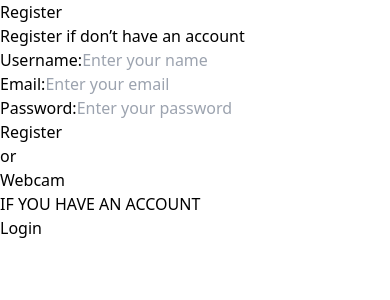
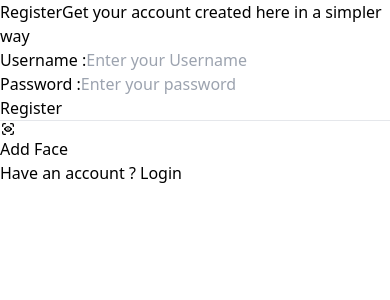
Before and after one commit to ashwithaa-l/BloomCare, a React (Vite) app in the folder frontend/: page /register in a window 390 px wide. Shown: the top 300 px of the page. Built offline with nearby package versions, Linux system fonts and the light colour scheme.

Commit message:
Fixed register ui and added responsiveness

```diff
--- a/frontend/src/components/Esanjeevini.jsx
+++ b/frontend/src/components/Esanjeevini.jsx
@@ -4,7 +4,7 @@ const Esanjeevini = () => {
   return (
     <div
       className="relative min-h-screen bg-cover bg-center"
-      style={{ backgroundImage: 'url(/esanjeev.jpg)' }} // Assuming the image is directly in the public folder
+      style={{ backgroundImage: 'url(/esanjeev.jpg)' }}
     >
       <div className="absolute bottom-16 left-1/2 transform -translate-x-1/2">
         <button className="bg-blue-500 text-white px-8 py-4 rounded-lg shadow-md text-xl hover:bg-blue-600">
--- a/frontend/src/components/Login.jsx
+++ b/frontend/src/components/Login.jsx
@@ -19,7 +19,6 @@ function Login() {
     try {
       const res = await axios.post(`${import.meta.env.VITE_BASE_URL}patient/login`, {
         username,
-        email,
         password
       });
 
@@ -27,7 +26,7 @@ function Login() {
         console.log(res.data);
         document.cookie = `token=${res.data.message.token}`
         toast.success('Login Successful');
-        navigate('/Home');
+        navigate('/esanjeevini');
       } else {
         toast.error('Login Failed');
       }
@@ -74,8 +73,8 @@ function Login() {
                   <div className='flex flex-col items-center justify-center gap-y-[1rem] mt-[1rem]'>
                         <TbScanEye className='text-6xl text-blue-900'></TbScanEye>
                         <span className='text-blue-900'>Scan Face</span>
-                  </div>
-                  <span className='mt-3'>Dont have an account ? <span className='text-blue-900 cursor-pointer' onClick={()=>handleRegisterClick()}>Register</span></span>
+                  </div>                  <span className='mt-2'>Dont have an account ? <span className='  cursor-pointer text-blue-900' onClick={()=>handleRegisterClick()}>Register</span></span>
+
               </div>
            </div>
         </div>
--- a/frontend/src/components/Register.jsx
+++ b/frontend/src/components/Register.jsx
@@ -3,27 +3,26 @@ import {useState} from 'react';
 import { useNavigate } from 'react-router-dom';
 import axios from 'axios';
 import toast, { Toaster } from 'react-hot-toast';
+import { TbScanEye } from 'react-icons/tb';
 function Register() {
   const [username,setUsername]=useState('');
-  const [email,setEmail]=useState('');
   const [password,setPassword]=useState('');
 const navigate=useNavigate();
 const handleSignup = async () => {
-  if (!username || !password ||!email) {
+  if (!username || !password ) {
       return toast.error('Please fill in all fields');
   }
   try {
       const res = await axios.post(`${import.meta.env.VITE_BASE_URL}patient/signup`, {
           username,
           password,
-          email
       });
 
       if (res.status === 201) {
           console.log(res.data);
           document.cookie = `token=${res.data.message.token}`;
           toast.success('Registered Successful');
-          navigate('/Home');
+          navigate('/esanjeevini');
       } else {
           toast.error('Signup Failed');
       }
@@ -32,34 +31,48 @@ const handleSignup = async () => {
       console.error(err.message);
   }
 };
+
 const handleRegisterClick=()=>{
     navigate('/Login')
 }
 
   return (
     <>
-    <div className='bg-[url("register.png")] h-screen bg-cover'>
-      <div className='pt-[10rem]'>
-        <p className='font-bold text-8xl ml-[55rem] mb-[3rem]'>Register</p>
-        <p className='font-semibold text-3xl ml-[52rem]'>Register if don’t have an account </p>
-        </div>
-        <form className='flex flex-col mt-[10rem] ml-[40rem]'>
-           <div className='mb-[4rem]'>
-            <label className='text-5xl mr-[2rem] font-semibold'>Username:</label>
-           <input onChange={(e)=>setUsername(e.target.value)} type='text' placeholder='Enter your name' className=' shadow-lg py-[1rem] text-3xl w-[33.5rem] rounded-[0.5rem]'></input></div>
-            <div>
-            <label className='text-5xl mr-[8rem] font-semibold '>Email:</label>
-            <input onChange={(e) => setEmail(e.target.value)} type='email' placeholder='Enter your email' className=' shadow-lg py-[1rem] text-3xl mb-[4rem] w-[33.5rem] rounded-[0.5rem]'></input></div>
-            <div>
-            <label className='text-5xl font-semibold mr-[3rem]'>Password:</label>
-            <input onChange={(e) => setPassword(e.target.value)} type='password' placeholder='Enter your password' className=' shadow-lg py-[1rem] text-3xl mb-[6rem] w-[33.5rem] rounded-[0.5rem]'></input></div>
-        </form>
-        <button onClick={(e)=>handleSignup()} className='text-3xl font-bold border border-black px-[3rem] py-[1rem] bg-black rounded-[3rem] ml-[55rem] text-white mb-[5rem]'>Register</button>
-        <p className=' mb-[3rem] ml-[59rem] text-3xl font-semibold'>or</p>
-       <div className='ml-[56rem] mb-[4rem]'><button className='text-blue border border-gray-500 rounded-[4rem] p-[0.5rem] text-4xl text-blue-300 bg-white'>Webcam</button></div>
-       <div className='flex flex-row gap-[3rem] ml-[40rem]'>
-        <p className='mt-[1rem] text-3xl font-semibold'>IF YOU HAVE AN ACCOUNT</p>
-        <button onClick={handleRegisterClick} className='border border-black px-[3rem] py-[1rem] rounded-[3rem] bg-black text-white text-3xl'>Login</button>
+    <div className='bg-[url("register.png")] h-[100vh] bg-cover font-bold'>
+    <div className='h-[100vh]  lg:w-[59%] w-full'>
+           <div className='flex items-center justify-center h-full'>
+              <div className='w-[38rem] h-[44rem] flex flex-col items-center text-center'>
+                  <span className='text-[4rem] mb-1'>Register</span>
+                  <span className='text-blue-900'>Get your account created here in a simpler way</span>
+                  <div className='flex flex-col mt-[4rem]'>
+                  <div className='flex gap-x-[2rem] items-center justify-center'>
+                      <span className='text-3xl text-blue-900 font-bold'>Username  :</span>
+                      <input
+                        type='text'
+                        placeholder='Enter your Username'
+                        className='p-[1rem] rounded-xl'
+                        value={username}
+                        onChange={(e) => setUsername(e.target.value)}/>
+                  </div>
+                  <div className='flex mt-[4rem] p-[1rem] gap-x-[2rem] items-center justify-center'>
+                      <span className='text-3xl text-blue-900 font-bold'>Password  :</span>
+                      <input
+                        type='password'
+                        placeholder='Enter your password'
+                        className='p-[1rem] rounded-xl'
+                        value={password}
+                        onChange={(e) => setPassword(e.target.value)}/>
+                  </div>
+                  </div>
+                  <button type='submit' onClick={handleSignup} className='text-3xl font-bold border border-black px-[3rem] py-[1rem] bg-black rounded-[3rem] text-white mt-[4rem]'>Register</button>
+                  <hr className='h-[0.2rem]  w-[70%] mt-[2rem]'></hr>
+                  <div className='flex flex-col items-center justify-center gap-y-[1rem] mt-[1rem]'>
+                        <TbScanEye className='text-6xl text-blue-900'></TbScanEye>
+                        <span className='text-blue-900'>Add Face</span>
+                  </div>
+                  <span className='mt-4'>Have an account ? <span className='text-blue-800  cursor-pointer ' onClick={()=>handleRegisterClick()}>Login</span></span>
+              </div>
+           </div>
         </div>
     </div>
     <Toaster/>
```
Also changed, not shown: frontend/src/App.jsx (+2 -5 lines), frontend/src/main.jsx (+5 -7 lines).
